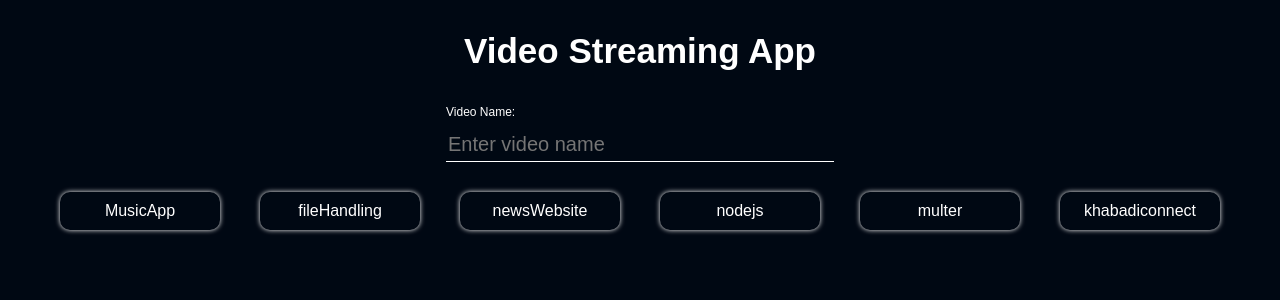
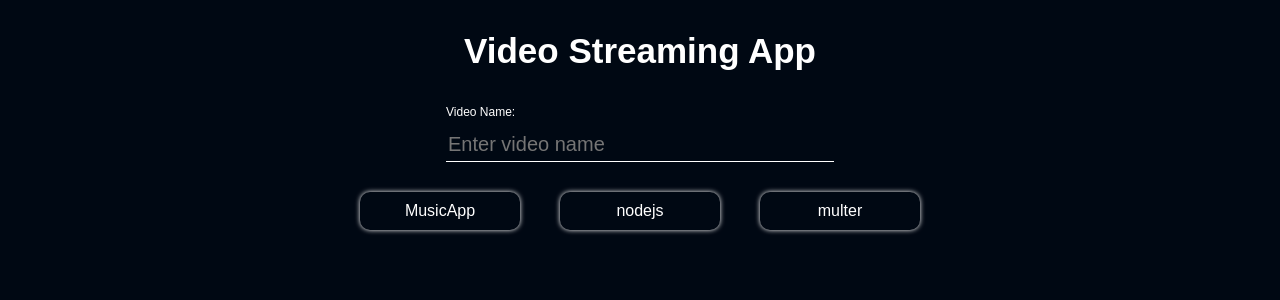
Before and after one commit to nks854338/nodeStream, a React (Vite) app: page / in a window 1280 px wide. Shown: the top 300 px of the page. Built offline with nearby package versions, Linux system fonts and the light colour scheme.

Commit message:
commited

```diff
--- a/src/App.jsx
+++ b/src/App.jsx
@@ -36,11 +36,8 @@ const App = () => {
           <div className="button">
             {/* Each button has an onClick event to update the input field */}
             <div className="btn" onClick={handleButtonClick}>MusicApp</div>
-            <div className="btn" onClick={handleButtonClick}>fileHandling</div>
-            <div className="btn" onClick={handleButtonClick}>newsWebsite</div>
             <div className="btn" onClick={handleButtonClick}>nodejs</div>
             <div className="btn" onClick={handleButtonClick}>multer</div>
-            <div className="btn" onClick={handleButtonClick}>khabadiconnect</div>
           </div>
         </div>
         <div className="bottom">
```
